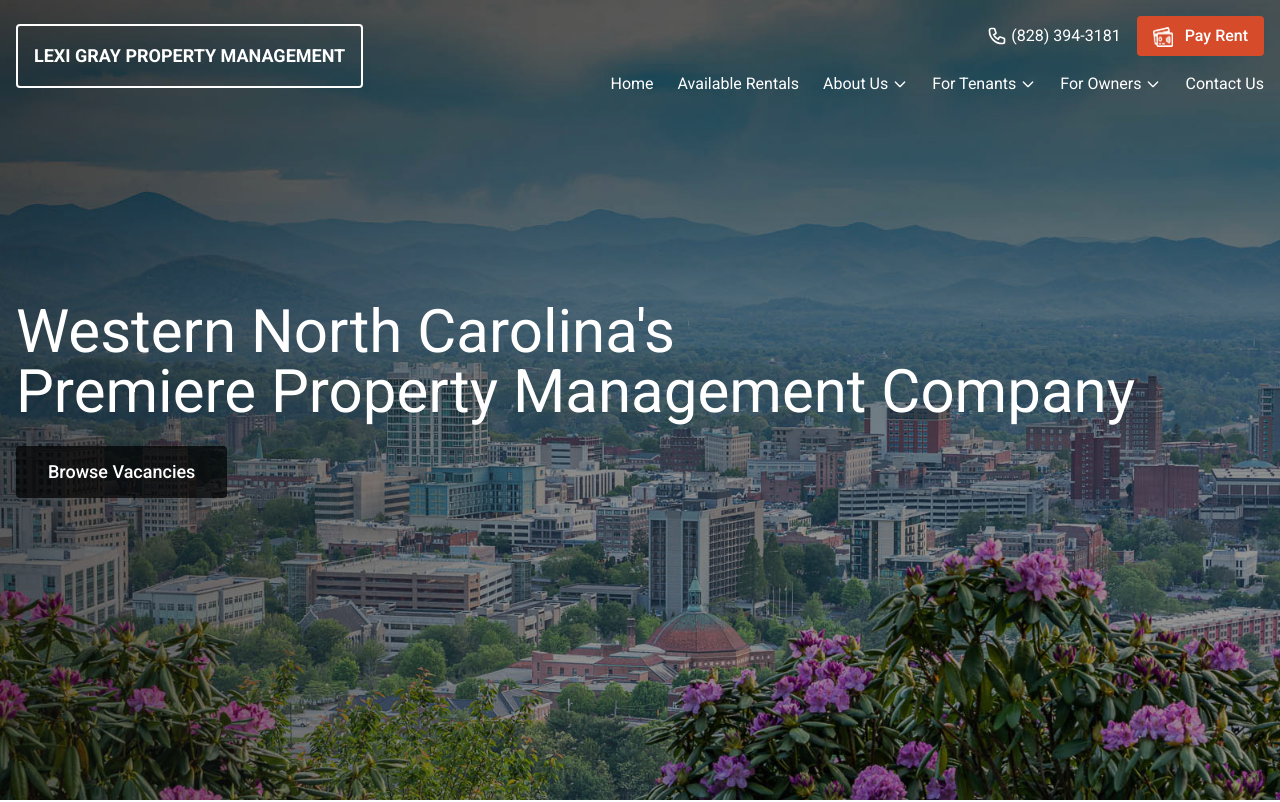
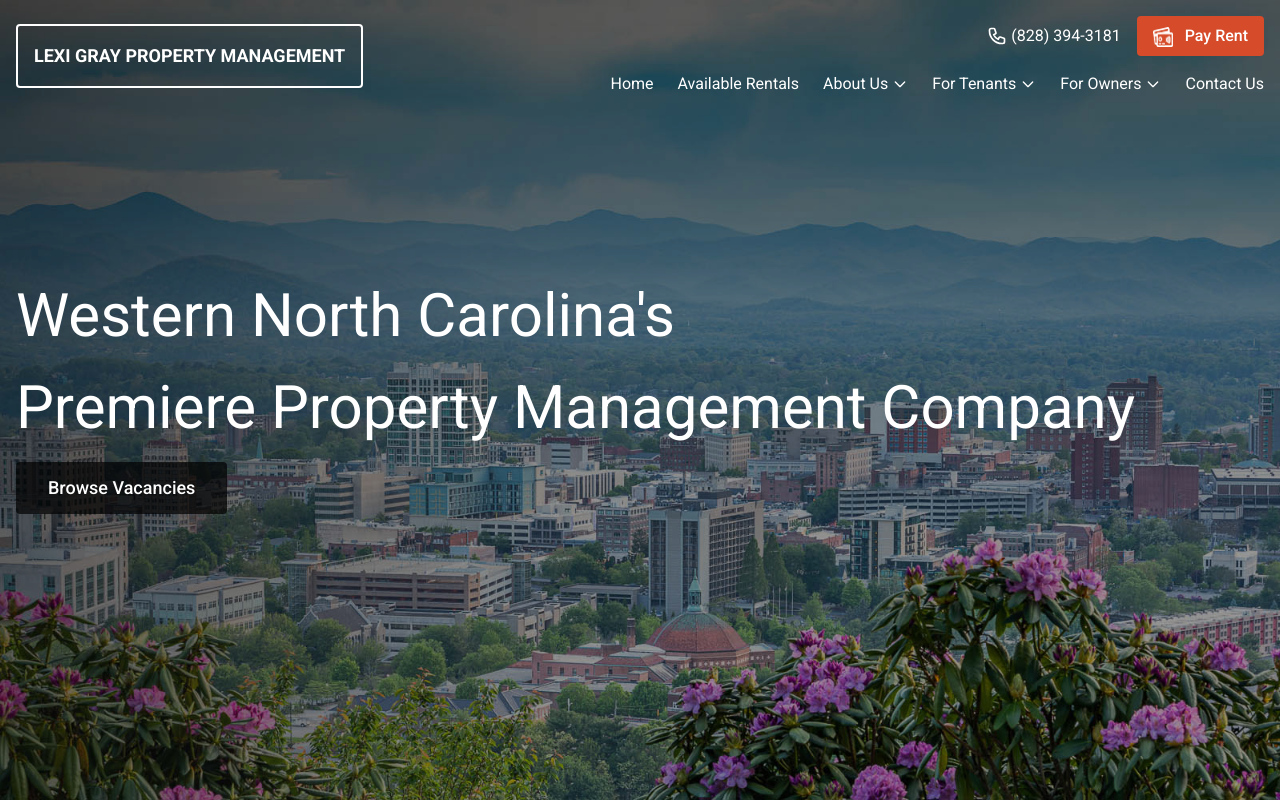
Before and after one commit to underscore-chill/pattonallen, an Angular app: page / in a window 1280 px wide. Shown: the top 802 px of the page. Built offline with nearby package versions, Linux system fonts and the light colour scheme.

Commit message:
fix: update HTML structure for company title in home page header

```diff
--- a/src/app/pages/home/home.html
+++ b/src/app/pages/home/home.html
@@ -10,8 +10,8 @@
         class="text-3xl md:text-5xl lg:text-6xl leading-loose font-normal mb-6"
       >
         Western North Carolina's
-        <br class="hidden md:block " />
-        <span class="mt-0 md:mt-8">Premiere Property Management Company</span>
+        <br class="hidden md:flex " />
+        <p class="mt-0 md:mt-8">Premiere Property Management Company</p>
       </h1>
       <a
         routerLink="/available-rentals"
```
